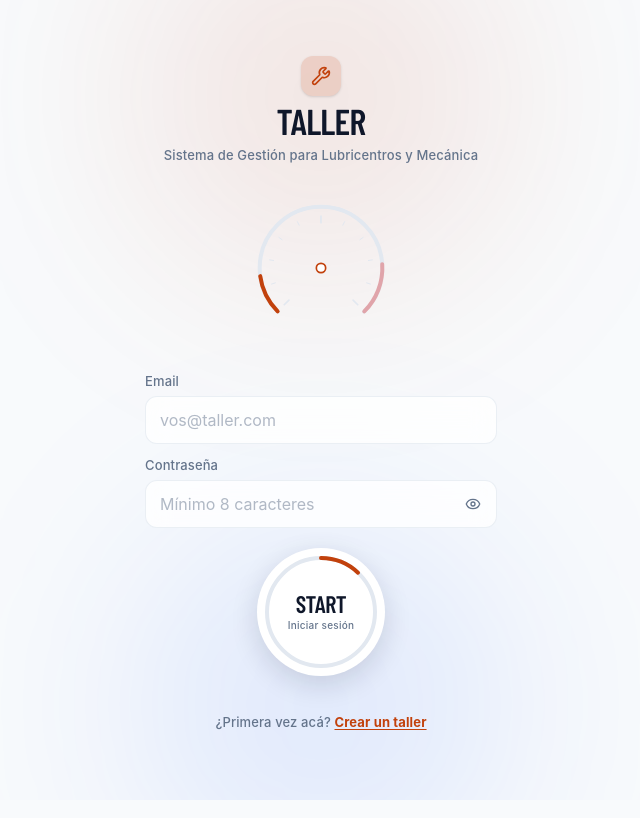
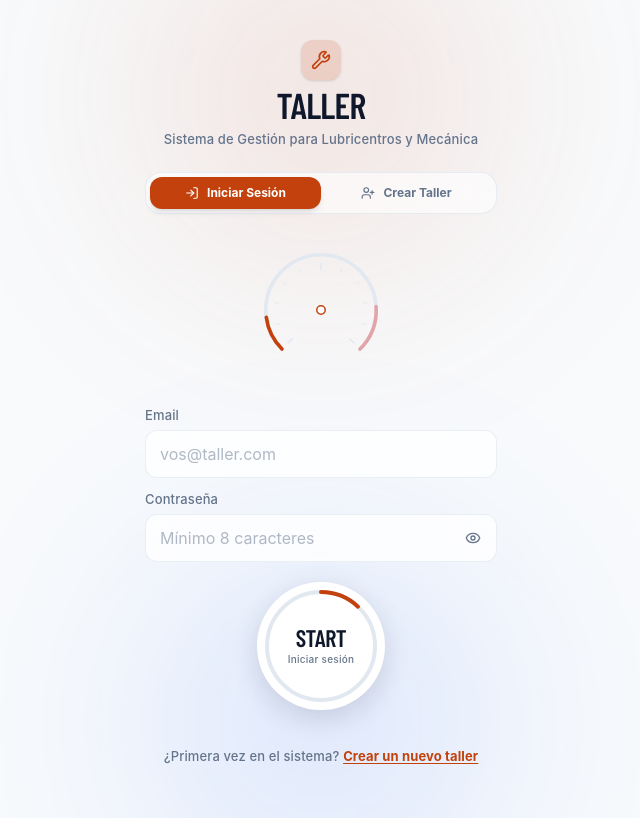
Before and after one commit to franco77coria/proyecto-lubricentro-mecanico, a Next.js app: page /login in a window 1280 px wide. Shown: the whole page, without its empty margins (319-959 px from the left). Built offline with nearby package versions, Linux system fonts and the light colour scheme; no server answers.

Commit message:
feat: selector deslizable animado en login y mensaje claro para rate-limit

```diff
--- a/app/(auth)/login/page.tsx
+++ b/app/(auth)/login/page.tsx
@@ -1,8 +1,8 @@
 "use client";
 
 import { useActionState, useState } from "react";
-import { motion, useReducedMotion } from "motion/react";
-import { AlertOctagon, Wrench } from "lucide-react";
+import { motion, AnimatePresence, useReducedMotion } from "motion/react";
+import { AlertOctagon, Wrench, UserPlus, LogIn } from "lucide-react";
 
 import { autenticar, type ResultadoAuth } from "@/lib/actions/auth";
 import { BotonArranque } from "@/components/auth/BotonArranque";
@@ -16,6 +16,7 @@ export default function Login() {
 
   return (
     <main className="mx-auto flex w-full max-w-[22rem] flex-1 flex-col justify-center gap-6 py-6 z-10">
+      {/* Encabezado */}
       <header className="space-y-1.5 text-center">
         <div className="mx-auto flex h-10 w-10 items-center justify-center rounded-xl bg-accent/15 text-accent shadow-sm">
           <Wrench className="h-5 w-5" />
@@ -26,14 +27,52 @@ export default function Login() {
         </p>
       </header>
 
-      <div className="mx-auto h-40 w-40">
+      {/* Selector Deslizante de Modo (Pill Switcher) */}
+      <div className="grid grid-cols-2 rounded-2xl border border-border/80 bg-card/60 p-1 backdrop-blur-md">
+        <button
+          type="button"
+          onClick={() => setModo("login")}
+          className={`flex items-center justify-center gap-2 rounded-xl py-2 text-xs font-bold transition-all ${
+            modo === "login"
+              ? "bg-accent text-accent-foreground shadow-md"
+              : "text-muted-foreground hover:text-foreground"
+          }`}
+        >
+          <LogIn className="h-3.5 w-3.5" />
+          <span>Iniciar Sesión</span>
+        </button>
+        <button
+          type="button"
+          onClick={() => setModo("registro")}
+          className={`flex items-center justify-center gap-2 rounded-xl py-2 text-xs font-bold transition-all ${
+            modo === "registro"
+              ? "bg-accent text-accent-foreground shadow-md"
+              : "text-muted-foreground hover:text-foreground"
+          }`}
+        >
+          <UserPlus className="h-3.5 w-3.5" />
+          <span>Crear Taller</span>
+        </button>
+      </div>
+
+      {/* Tacómetro */}
+      <div className="mx-auto h-36 w-36">
         <Tacometro estado={pendiente ? "acelerando" : "ralenti"} />
       </div>
 
+      {/* Formulario con Transición de Modo */}
       <form action={accion} className="flex flex-col gap-4">
         <input type="hidden" name="modo" value={modo} />
 
-        <div className="space-y-3">
+        <AnimatePresence mode="wait">
+          <motion.div
+            key={modo}
+            initial={reducirMovimiento ? false : { opacity: 0, x: modo === "login" ? -15 : 15 }}
+            animate={{ opacity: 1, x: 0 }}
+            exit={reducirMovimiento ? false : { opacity: 0, x: modo === "login" ? 15 : -15 }}
+            transition={{ type: "spring", stiffness: 300, damping: 28 }}
+            className="space-y-3"
+          >
             <CampoAnimado
               etiqueta="Email"
               name="email"
@@ -52,8 +91,10 @@ export default function Login() {
               minLength={8}
               required
             />
-        </div>
+          </motion.div>
+        </AnimatePresence>
 
+        {/* Alerta de Error */}
         {estado.error && (
           <motion.p
             role="alert"
@@ -72,14 +113,15 @@ export default function Login() {
         </div>
       </form>
 
+      {/* Pie de pantalla */}
       <p className="text-center text-caption text-muted-foreground font-medium">
-        {modo === "login" ? "¿Primera vez acá?" : "¿Ya tenés cuenta?"}{" "}
+        {modo === "login" ? "¿Primera vez en el sistema?" : "¿Ya tenés cuenta registrada?"}{" "}
         <button
           type="button"
           onClick={() => setModo((m) => (m === "login" ? "registro" : "login"))}
           className="min-h-11 font-bold text-accent underline underline-offset-2 transition-colors hover:text-accent/80"
         >
-          {modo === "login" ? "Crear un taller" : "Iniciar sesión"}
+          {modo === "login" ? "Crear un nuevo taller" : "Iniciar sesión"}
         </button>
       </p>
     </main>
--- a/lib/actions/auth.ts
+++ b/lib/actions/auth.ts
@@ -13,7 +13,7 @@ export interface ResultadoAuth {
 
 function errorOpaco(error: AuthError, generico: string): string {
   if (error.status === 429 || /rate limit|too many/i.test(error.message)) {
-    return "Demasiados intentos. Esperá unos minutos y volvé a probar.";
+    return "Demasiados intentos seguidos. Aguardá 60 segundos por seguridad y volvé a probar.";
   }
   console.error("[auth]", error.status, error.name, error.message);
   return generico;
@@ -39,7 +39,6 @@ export async function iniciarSesion(_previo: ResultadoAuth, formData: FormData):
 
   revalidatePath("/", "layout");
 
-  // Verificar si el usuario ya tiene taller o si debe ir a onboarding
   const sesion = await obtenerSesion();
   if (sesion?.estado === "onboarding") {
     redirect("/onboarding");
@@ -65,7 +64,7 @@ export async function crearCuenta(_previo: ResultadoAuth, formData: FormData): P
     if (!data.session) {
       const { error: errorLogin } = await supabase.auth.signInWithPassword(parseado.data);
       if (errorLogin) {
-        return { error: "Cuenta creada. Por favor, iniciá sesión con tu email y contraseña." };
+        return { error: "Cuenta registrada. Iniciá sesión con tu email y contraseña." };
       }
     }
   } catch (error) {
```
Lines whose indentation alone changed are shown as unchanged.
